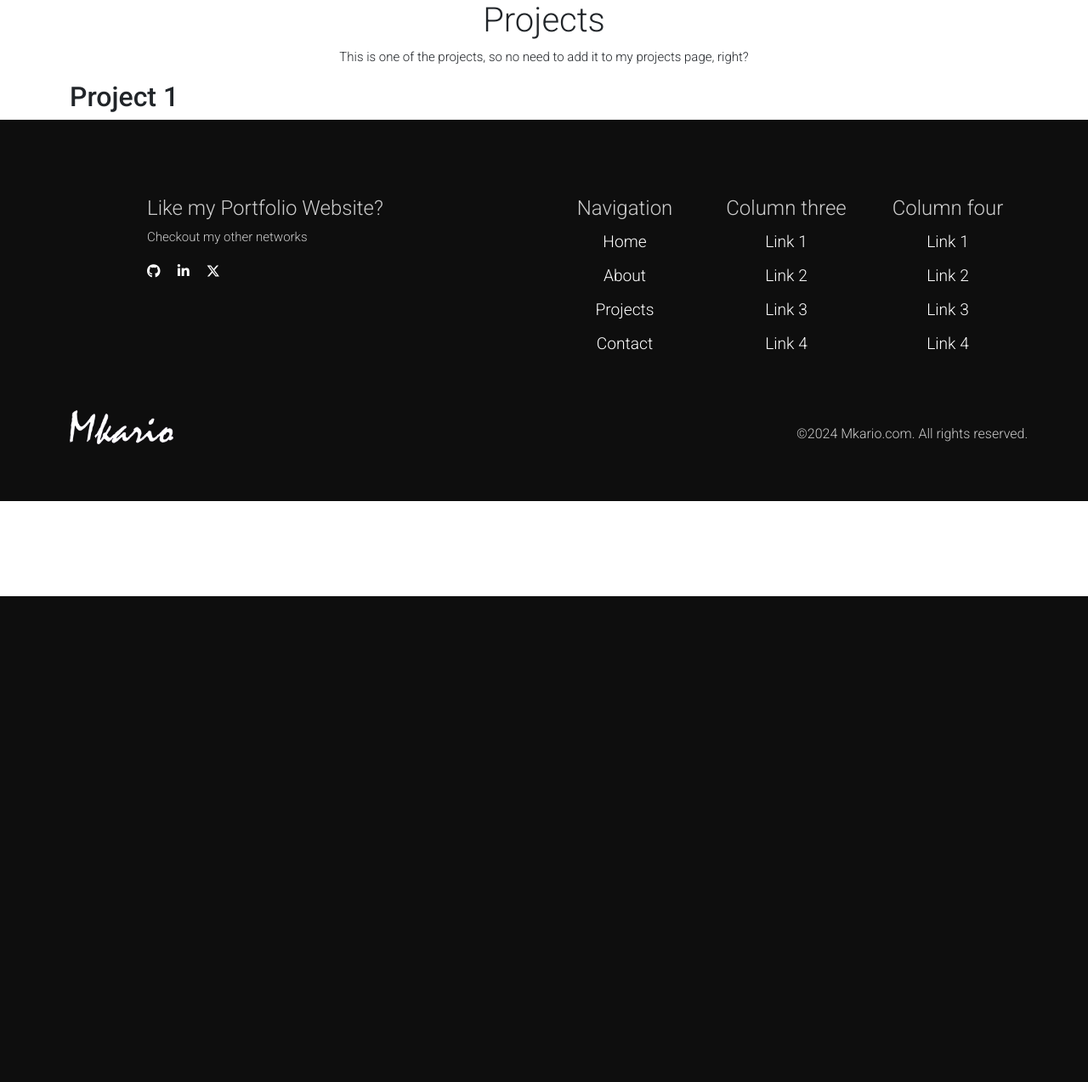
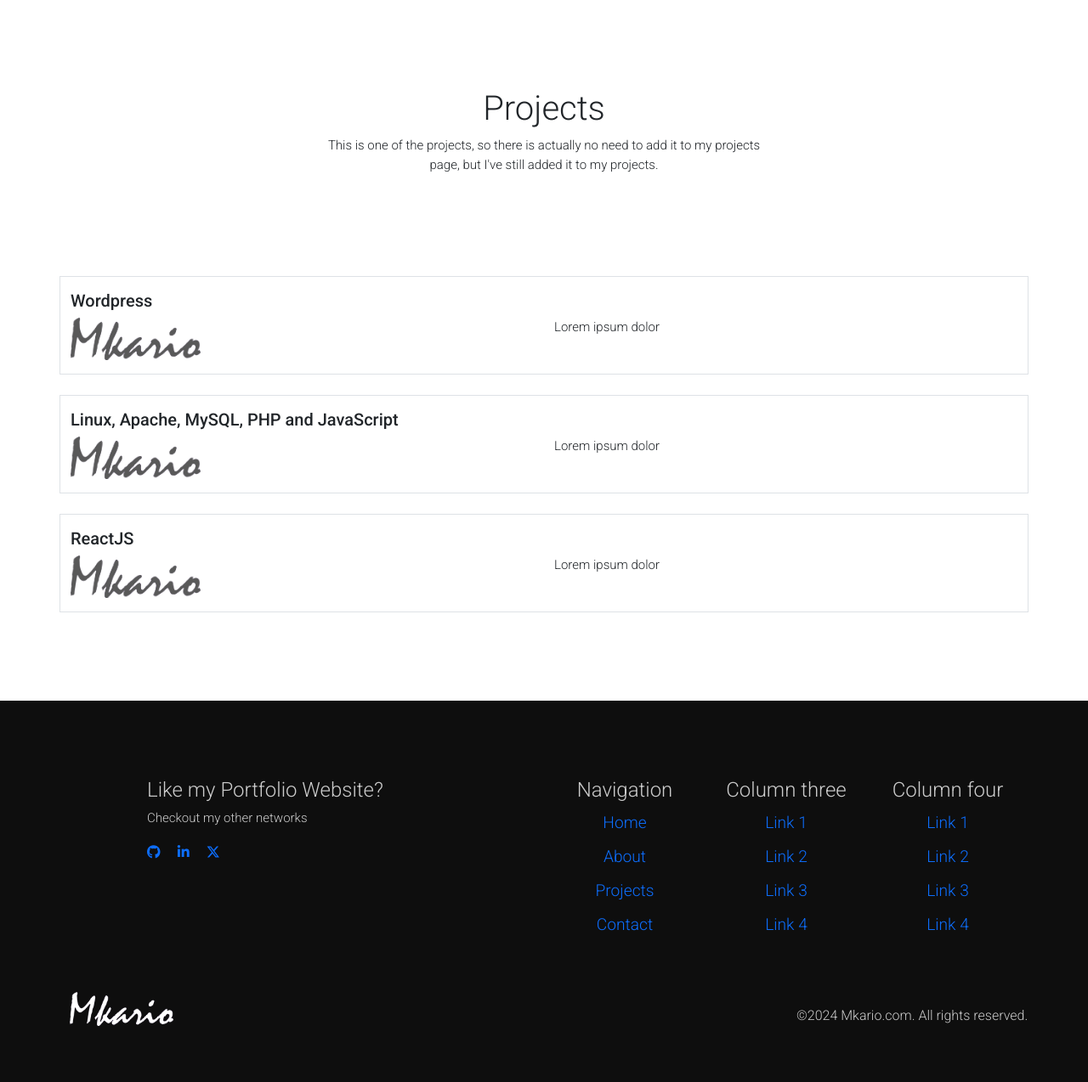
Before and after one commit to Hardanto/mkario, a PHP site: page /frontend/projects in a window 1280 px wide. Shown: the part 98-1372 px from the top of the page at 85% size. Before the commit the page ends 800 px from the top, so only its background shows below. Run offline with PHP 8.4, Linux system fonts and the light colour scheme; some libraries are stand-ins or nearby versions.

Commit message:
Added content to the project page

```diff
--- a/frontend/projects.php
+++ b/frontend/projects.php
@@ -55,21 +55,59 @@ require_once('../vendor/autoload.php');
 
 		<div class='container container-one'>
 
+            <div class="row py-4">
+                <h1>&nbsp;</h1>
+            </div>
             <div class='row'>
                 <div class='col'></div>
                 <div class='col-6'>
                     <h1 class='fw-light' style='text-align:center;'>Projects</h1>
                     <p class='text-center'>
-                        This is one of the projects, so no need to add it to my projects page, right?
+                        This is one of the projects, so there is actually no need to add it to my projects page, but I've still added it to my projects.
                     </p>
                 </div>
                 <div class='col'></div>
             </div>
-
+            <div class="row py-4">
+                <h1>&nbsp;</h1>
+            </div>
             <div class='row'>
-                <h2>Project 1</h2>
-                <div class='col-6'></div>
-                <div class='col-6'></div>
+                <a href="https://www.mkario.com/" class='project-link'>
+                    <div class='row py-3 border'>
+                        <h5>Wordpress</h5>
+                        <div class='col'>
+                            <img src='frontend/img/PortfolioLogoDark.png' height="50px" />
+                        </div>
+                        <div class='col'>
+                            <p>Lorem ipsum dolor</p>
+                        </div>
+                    </div>
+                </a>
+                <a href="home" class='project-link mt-4'>
+                    <div class='row py-3 border'>
+                        <h5>Linux, Apache, MySQL, PHP and JavaScript</h5>
+                        <div class='col-6'>
+                            <img src='frontend/img/PortfolioLogoDark.png' height="50px" />
+                        </div>
+                        <div class='col-6'>
+                            <p>Lorem ipsum dolor</p>
+                        </div>
+                    </div>
+                </a>
+                <a href="#" class='project-link mt-4'>
+                    <div class='row py-3 border'>
+                        <h5>ReactJS</h5>
+                        <div class='col-6'>
+                            <img src='frontend/img/PortfolioLogoDark.png' height="50px" />
+                        </div>
+                        <div class='col-6'>
+                            <p>Lorem ipsum dolor</p>
+                        </div>
+                    </div>
+                </a>
+            </div>
+            <div class='row py-4'>
+                <h1>&nbsp;</h1>
             </div>
         </div>
 
--- a/frontend/styling/css/links.css
+++ b/frontend/styling/css/links.css
@@ -1,4 +1,4 @@
-a {
+a.nav-link {
 	color:		#fff !important;
 }
 
@@ -15,3 +15,8 @@ a.active {
     background-color: #560293;
     border-radius: 10%;
 }
+
+a.project-link {
+    color: #212529 !important;
+    text-decoration: none;
+}
```
Also changed, not shown: frontend/about.php (+32 -1 lines).
